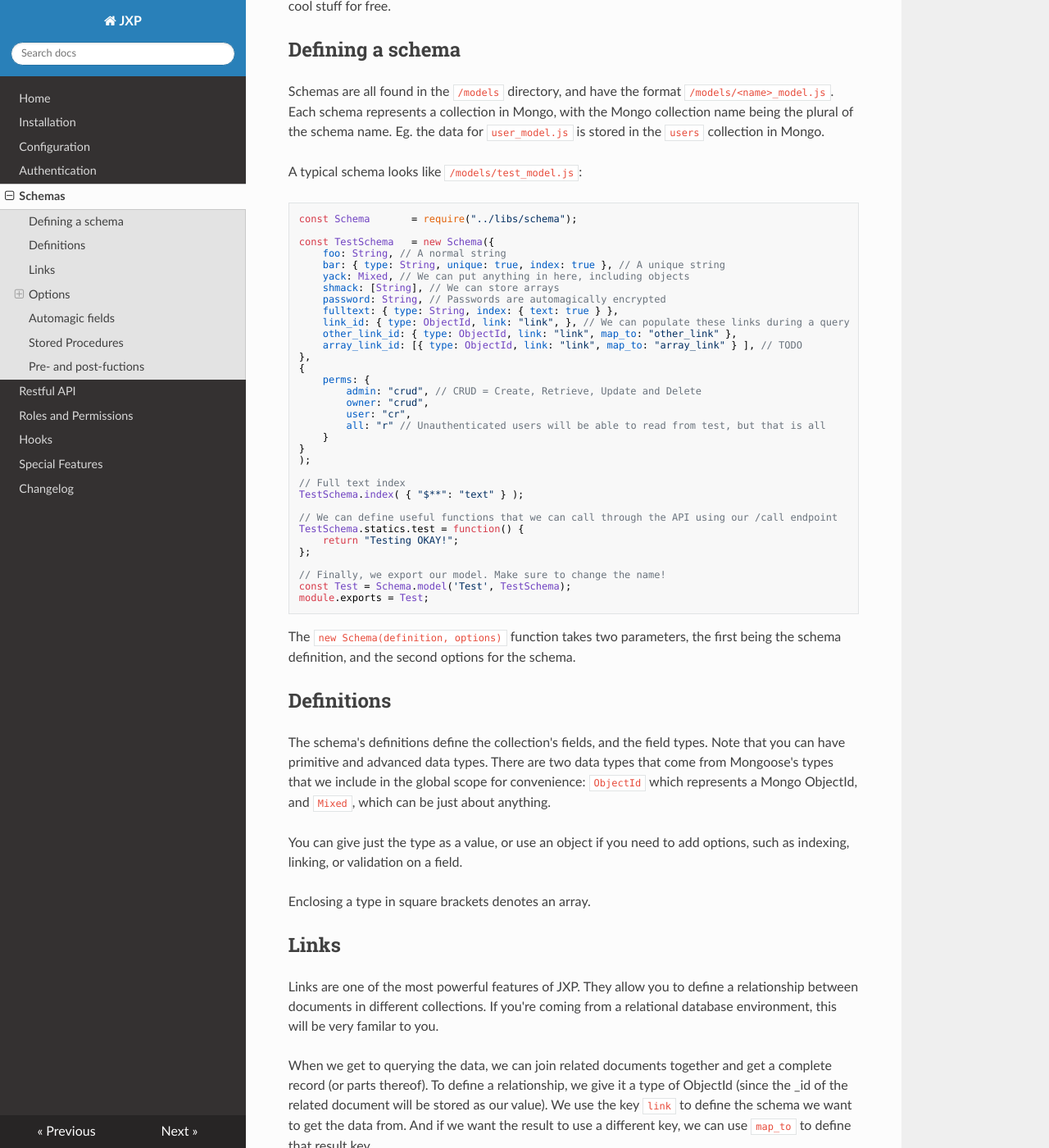
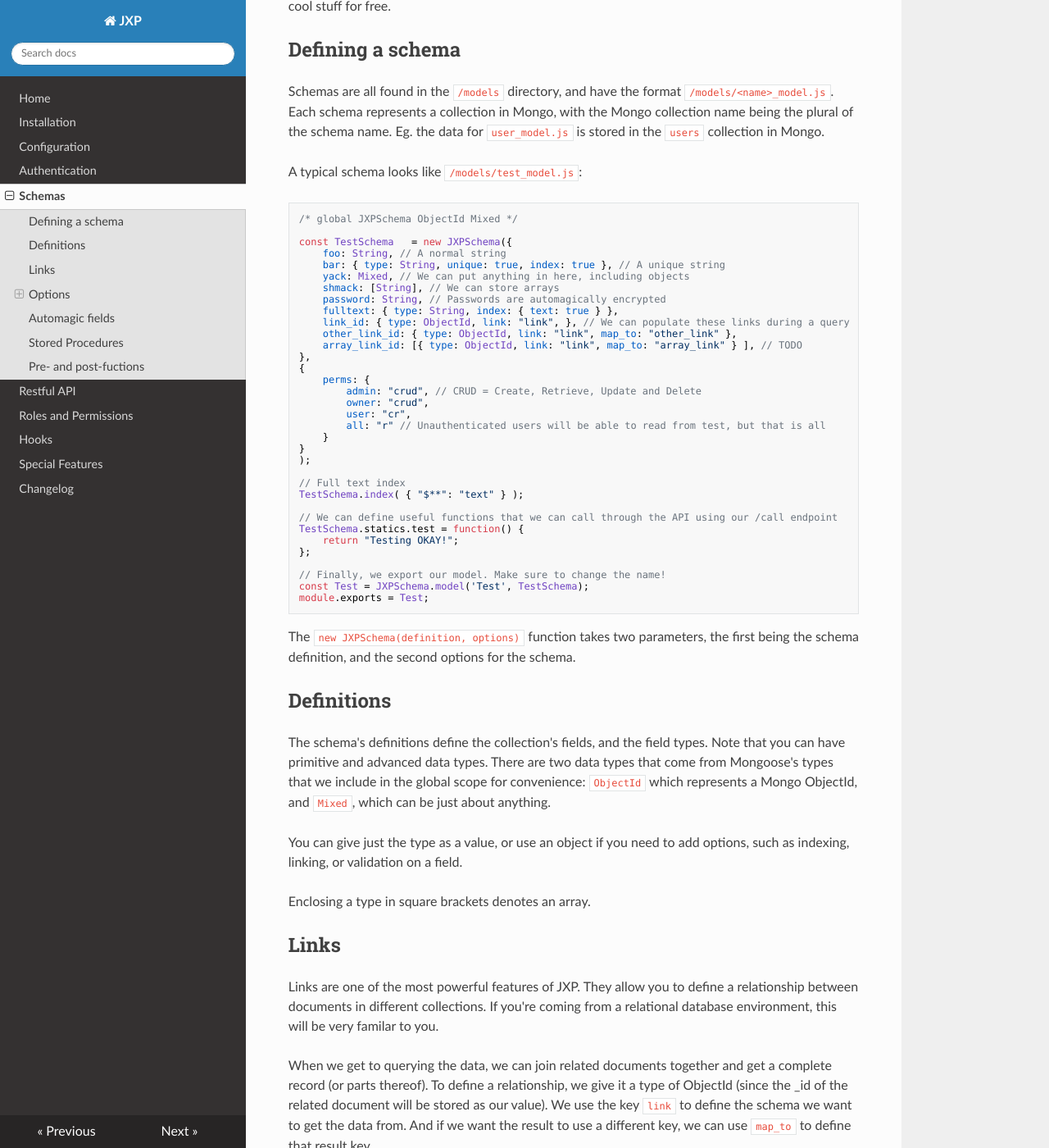
Before and after one commit to WorkSpaceMan/jxp, an MkDocs documentation site: the page built from docs/schemas.md, in a window 1280 px wide and 1400 px high, scrolled down 572 px. Shown: the whole window at 82% size. Built offline with MkDocs 1.6.1, drawn with Linux system fonts in a browser that asks for light colours; nearby versions of some CDN libraries.

Commit message:
Update docs

````diff
--- a/docs/schemas.md
+++ b/docs/schemas.md
@@ -14,9 +14,9 @@ Schemas are all found in the `/models` directory, and have the format `/models/<
 
 A typical schema looks like `/models/test_model.js`:
 ```javascript
-const Schema       = require("../libs/schema");
+/* global JXPSchema ObjectId Mixed */
 
-const TestSchema   = new Schema({
+const TestSchema   = new JXPSchema({
     foo: String, // A normal string
     bar: { type: String, unique: true, index: true }, // A unique string
     yack: Mixed, // We can put anything in here, including objects
@@ -46,11 +46,11 @@ TestSchema.statics.test = function() {
 };
 
 // Finally, we export our model. Make sure to change the name!
-const Test = Schema.model('Test', TestSchema);
+const Test = JXPSchema.model('Test', TestSchema);
 module.exports = Test;
 ```
 
-The `new Schema(definition, options)` function takes two parameters, the first being the schema definition, and the second options for the schema.
+The `new JXPSchema(definition, options)` function takes two parameters, the first being the schema definition, and the second options for the schema.
 
 ## Definitions
 
@@ -66,7 +66,7 @@ Links are one of the most powerful features of JXP. They allow you to define a r
 
 When we get to querying the data, we can join related documents together and get a complete record (or parts thereof). To define a relationship, we give it a type of ObjectId (since the _id of the related document will be stored as our value). We use the key `link` to define the schema we want to get the data from. And if we want the result to use a different key, we can use `map_to` to define that result key.
 
-```json
+```javascript
 other_link_id: { type: ObjectId, link: "link", map_to: "other_link" },
 ```
 
````
Also changed, not shown: README.md (+1 -2 lines).
